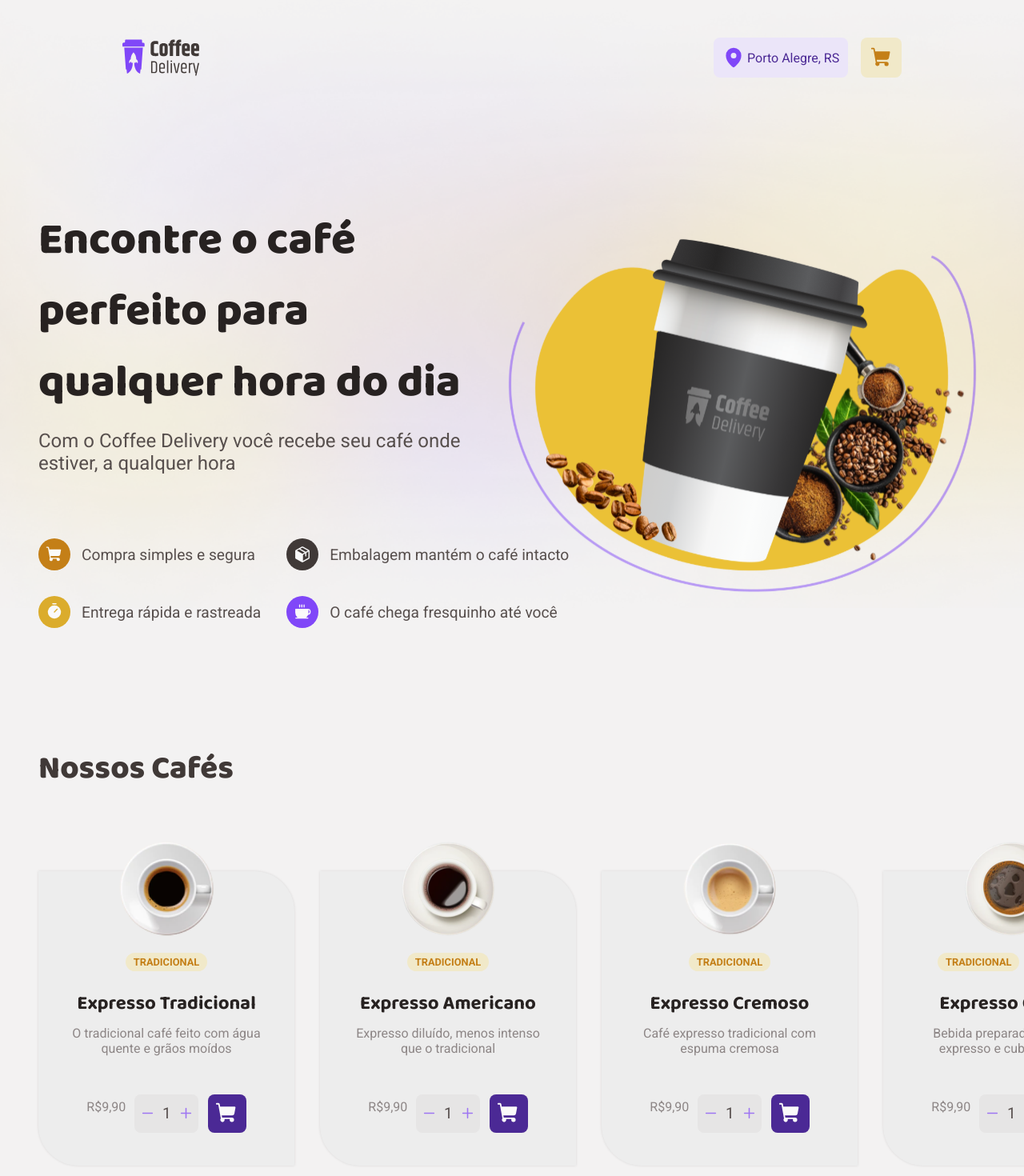
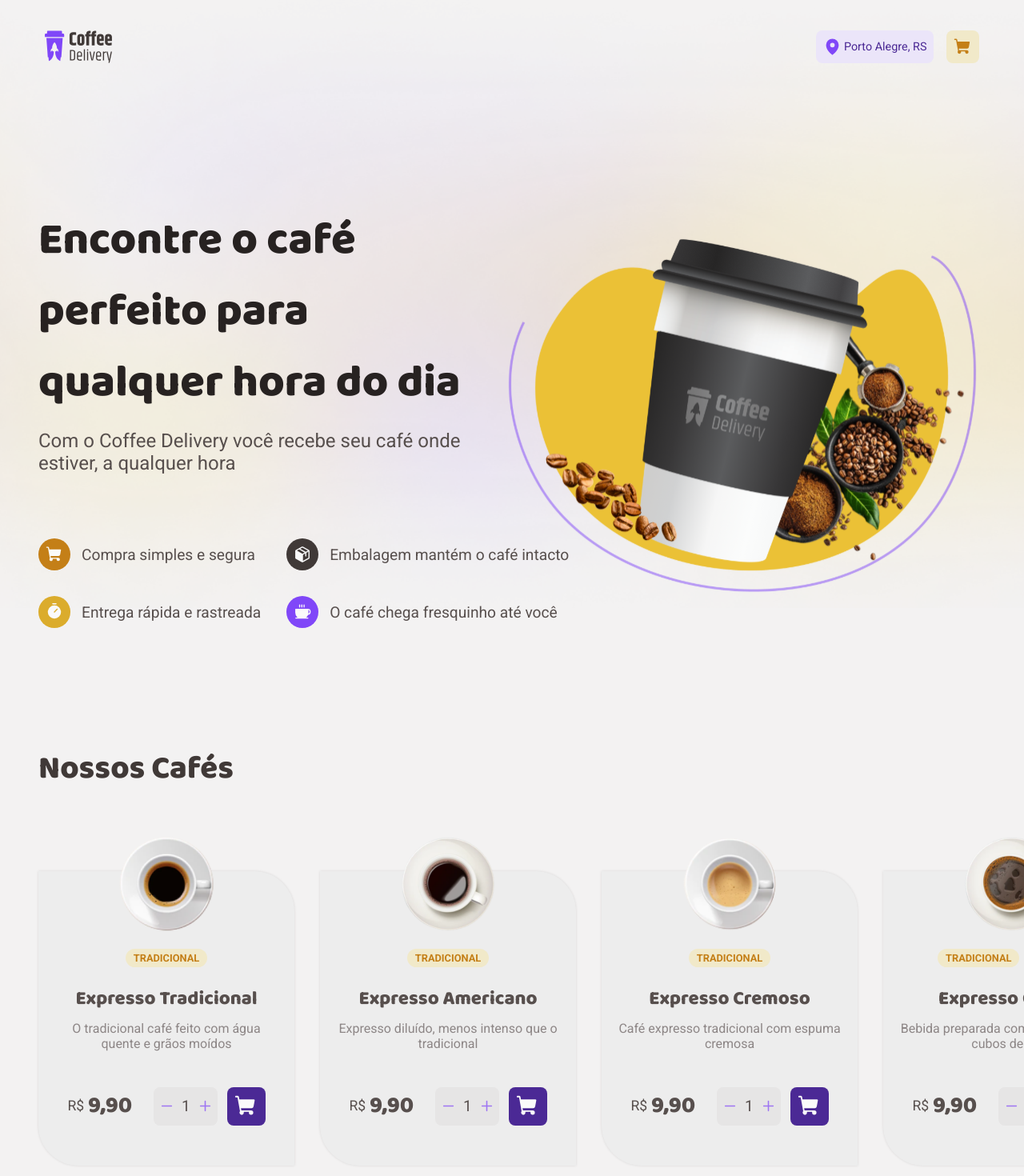
Before and after one commit to 2305ray/coffee-ignite-ts, a React (Vite) app: page / in a window 1280 px wide. Shown: the top 1470 px of the page at 80% size. Built offline with nearby package versions, Linux system fonts and the light colour scheme.

Commit message:
layout página home finalizado

```diff
--- a/src/components/Header/index.tsx
+++ b/src/components/Header/index.tsx
@@ -21,12 +21,12 @@ const [isScrolled, setIsScrolled] = useState(false);
   <img src={LogoCoffee} alt="Logo Coffee" />
   <nav>
     <NavLink className="map" to="/" title="locale">
-      <MapPin size={28} weight="fill" />
+      <MapPin size={23} weight="fill" />
       Porto Alegre, RS
     </NavLink>
 
     <NavLink className="cart" to="" title="cart">
-      <ShoppingCart size={28} weight="fill" />
+      <ShoppingCart size={23} weight="fill" />
     </NavLink>
   </nav>
 </ContainerHeader>
--- a/src/components/Header/styles.ts
+++ b/src/components/Header/styles.ts
@@ -18,14 +18,13 @@ export const ContainerHeader = styled.header<HeaderProps>`
   box-shadow: ${(props) => (props.$isScrolled ? "0 2px 10px rgba(0, 0, 0, 0.1)" : "none")};
 
   width: 100%;
-  height: 9rem; /* Define uma altura fixa */
-  gap: 25rem;
+  gap: 52rem;
   padding: 1rem 2rem;
 
 
   img {
-    width: 6rem;
-    height: 6rem;
+    width: 5.3rem;
+    height: 5.3rem;
   }
 
   nav {
@@ -38,7 +37,7 @@ export const ContainerHeader = styled.header<HeaderProps>`
         align-items: center;
         justify-content: center;
         text-decoration: none;
-        padding: 0.7rem;
+        padding: 0.560rem;
         border-radius: 8px;
 
     }
@@ -46,15 +45,15 @@ export const ContainerHeader = styled.header<HeaderProps>`
     a.map {
         color: ${(props) => props.theme["PURPLE-500"]};
         background: ${(props) => props.theme["PURPLE-100"]};
-        font-size: 0.875rem;
         gap: 0.2rem;
         pointer-events: none;
-        font-size: 1rem;
+        font-size: 0.9rem;
     }
 
     a.cart {
         background: ${(props) => props.theme["YELLOW-100"]};
         transition: background-color 0.3s ease; /* Suaviza a transição do hover */
+
 
     }
 
--- a/src/components/Pages/home/ListaDeCafés.ts
+++ b/src/components/Pages/home/ListaDeCafés.ts
@@ -36,9 +36,9 @@ export const ComprasDeCafe = styled.div`
 
   h5 {
     font-size: 1.5rem;
-    font-weight: bold;
+    font-weight: 800;
     font-family: 'Baloo 2', sans-serif;
-    color: ${props => props.theme["GRAY-500"]};
+    color: ${props => props.theme["GRAY-300"]};
     margin-bottom: 0.5rem;
   }
 
@@ -46,6 +46,7 @@ export const ComprasDeCafe = styled.div`
     font-size: 1rem;
     color: ${props => props.theme["GRAY-200"]};
     margin-bottom: 1rem;
+
 
     &.categories {
       font-size: 0.8rem;
@@ -65,14 +66,30 @@ export const ComprasDeCafe = styled.div`
         background: ${props => props.theme["YELLOW-100"]};
       }
     }
+
   }
 
+  .paragraph{
+      color: ${props => props.theme["GRAY-300"]};
+      display: flex;
+      align-items: center;
+      justify-content: center;
+      gap: 0.3rem;
+      font-size: 1.1rem;
+      margin-right: 1rem;
+
+       span {
+        color: ${props => props.theme["GRAY-300"]};
+        font-family: 'Baloo 2', sans-serif;
+        font-weight: 800;
+        font-size: 1.8rem;
+       }
+    }
+
   section {
-    margin-top: 1rem;
+    margin-top: 0.8rem;
     gap: 0.7rem;
     display: flex;
-    justify-content: space-between;
-    align-items: center;
     padding-top: 1rem;
     flex-grow: 0;
   }
@@ -135,7 +152,7 @@ export const Content = styled.div`
   border-top-right-radius: 50px;
   border-bottom-left-radius: 50px;
   display: flex;
-  padding: 2rem;
+  padding: 1rem;
   align-items: center;
   justify-content: center;
   flex-direction: column;
@@ -147,7 +164,6 @@ export const Content = styled.div`
 
 export const ContainerCoffee = styled.div`
   display: grid;
-  align-items: flex-start;
   grid-template-columns: repeat(4, 1fr);
   gap: 2rem;
   width: 100%;
--- a/src/components/Pages/home/index.tsx
+++ b/src/components/Pages/home/index.tsx
@@ -149,7 +149,11 @@ export function BuyACoffee({ image, description, title, categories, footer }: Co
         <h5>{title}</h5>
         <p>{description}</p>
         <section>
-            <p>R${footer}</p>
+            <p className="paragraph">R$
+              <span>
+                {footer}
+              </span>
+            </p>
             <AdicionarItem />
             <button className="ShoppingCart" type="submit">
               <ShoppingCart size={29}  weight="fill"/>
```
